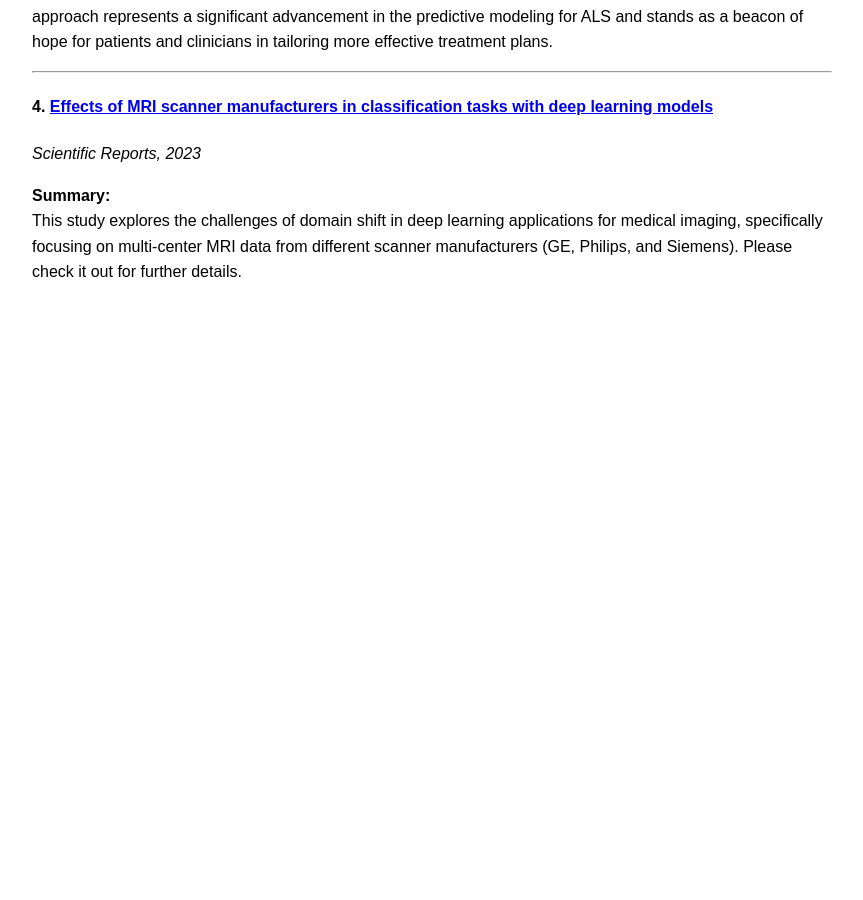
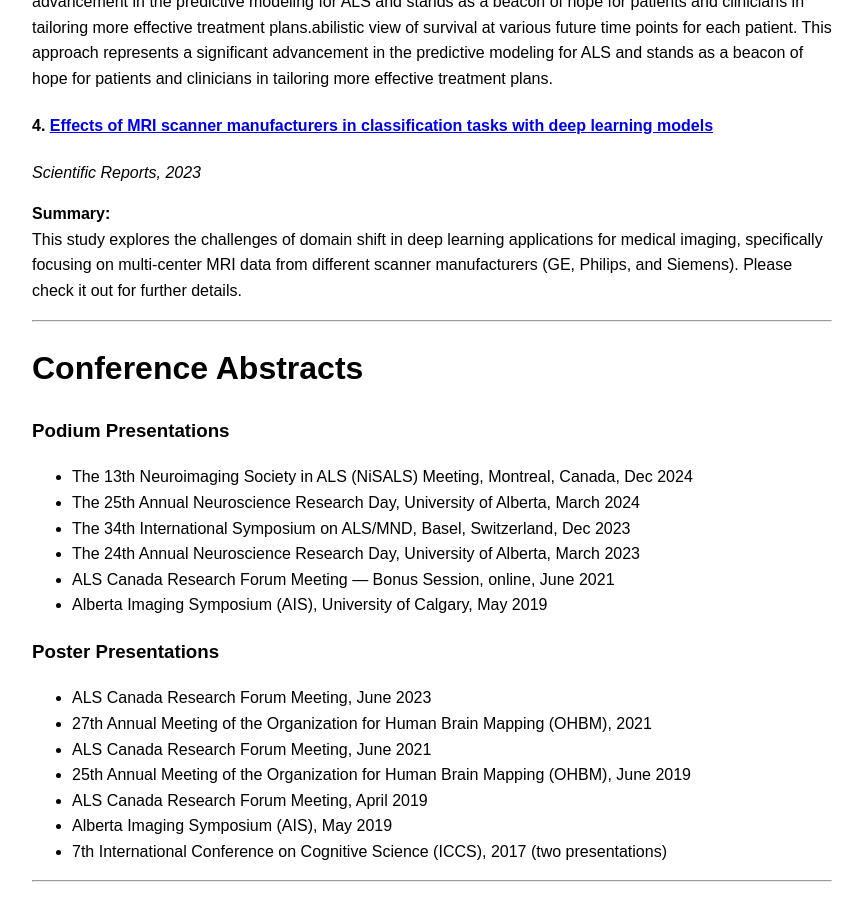
Before and after one commit to Pedram-Parnianpour/pedram-parnianpour.github.io, a Jekyll site: the page built from Projects.md, in a window 1280 px wide and 900 px high, scrolled down 1316 px. Shown: the whole window, without its empty margins (208-1071 px from the left). Built offline with Jekyll 4.4.1, drawn with Linux system fonts in a browser that asks for light colours; our own code applies the rules of GitHub Pages for plain Markdown files; before the commit the page ends 1649 px from its top, so only the background shows below that.

Commit message:
Update Projects.md

```diff
--- a/Projects.md
+++ b/Projects.md
@@ -10,7 +11,6 @@ Here are some key projects and publications I've worked on, with brief explanati
 **Summary:**
 This study explores the potential of texture analysis on T1-weighted MRI images to reveal unique insights into the diverse progression patterns of ALS. We pushed the limits of texture analysis on 1.5 Tesla T1-weighted scans, stratifying patients by disease severity and stage using the D50 disease progression model. This model, which captures the sigmoidal trajectory of functional decline, allowed us to differentiate ALS progression with greater precision. Our findings indicate that texture analysis could be a promising biomarker for staging ALS.
 
----
 
 #### **2. [Mismatch between clinically defined classification of ALS stage and the burden of cerebral pathology](https://doi.org/10.1007/s00415-024-12190-x)**
 *Journal of Neurology, 2024*
@@ -18,7 +18,6 @@ This study explores the potential of texture analysis on T1-weighted MRI images
 **Summary:**
 In our recent article, my colleagues and I embarked on a detailed investigation of the clinical stages of amyotrophic lateral sclerosis (ALS) and the extent of cerebral pathology detected by texture analysis of T1-weighted brain images.
 
----
 
 #### **3. [Accurate personalized survival prediction for amyotrophic lateral sclerosis patients](https://doi.org/10.1038/s41598-023-47935-7)**
 *Scientific Reports, 2023*
@@ -30,10 +29,31 @@ This tool uniquely integrates clinical features with cortical thickness data der
 
 This tool uniquely integrates clinical features with cortical thickness data derived from brain magnetic resonance (MR) images, offering a novel method to estimate the time until a composite respiratory failure event in ALS patients. The article presents the prediction as individual survival distributions (ISDs), which provide a probabilistic view of survival at various future time points for each patient. This approach represents a significant advancement in the predictive modeling for ALS and stands as a beacon of hope for patients and clinicians in tailoring more effective treatment plans.abilistic view of survival at various future time points for each patient. This approach represents a significant advancement in the predictive modeling for ALS and stands as a beacon of hope for patients and clinicians in tailoring more effective treatment plans.
 
----
 
 #### **4. [Effects of MRI scanner manufacturers in classification tasks with deep learning models](https://doi.org/10.1038/s41598-023-43715-5)**
 *Scientific Reports, 2023*
 
 **Summary:**
 This study explores the challenges of domain shift in deep learning applications for medical imaging, specifically focusing on multi-center MRI data from different scanner manufacturers (GE, Philips, and Siemens). Please check it out for further details.
+
+---
+# Conference Abstracts
+
+### Podium Presentations
+- The 13th Neuroimaging Society in ALS (NiSALS) Meeting, Montreal, Canada, Dec 2024
+- The 25th Annual Neuroscience Research Day, University of Alberta, March 2024
+- The 34th International Symposium on ALS/MND, Basel, Switzerland, Dec 2023
+- The 24th Annual Neuroscience Research Day, University of Alberta, March 2023
+- ALS Canada Research Forum Meeting — Bonus Session, online, June 2021
+- Alberta Imaging Symposium (AIS), University of Calgary, May 2019
+
+### Poster Presentations
+- ALS Canada Research Forum Meeting, June 2023
+- 27th Annual Meeting of the Organization for Human Brain Mapping (OHBM), 2021
+- ALS Canada Research Forum Meeting, June 2021
+- 25th Annual Meeting of the Organization for Human Brain Mapping (OHBM), June 2019
+- ALS Canada Research Forum Meeting, April 2019
+- Alberta Imaging Symposium (AIS), May 2019
+- 7th International Conference on Cognitive Science (ICCS), 2017 (two presentations)
+
+---
```
Also changed, not shown: other parts of Projects.md (+1 -0 lines).
